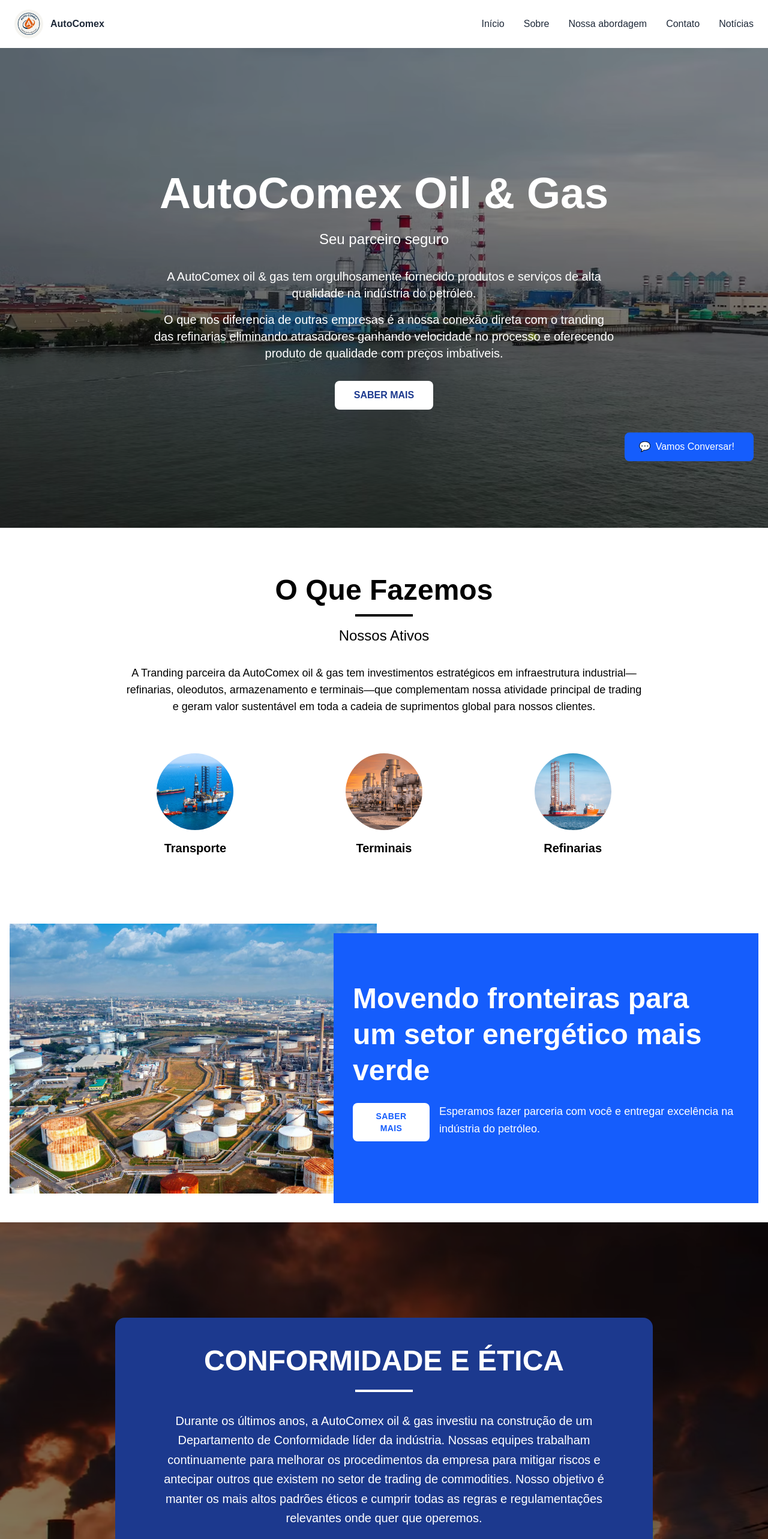
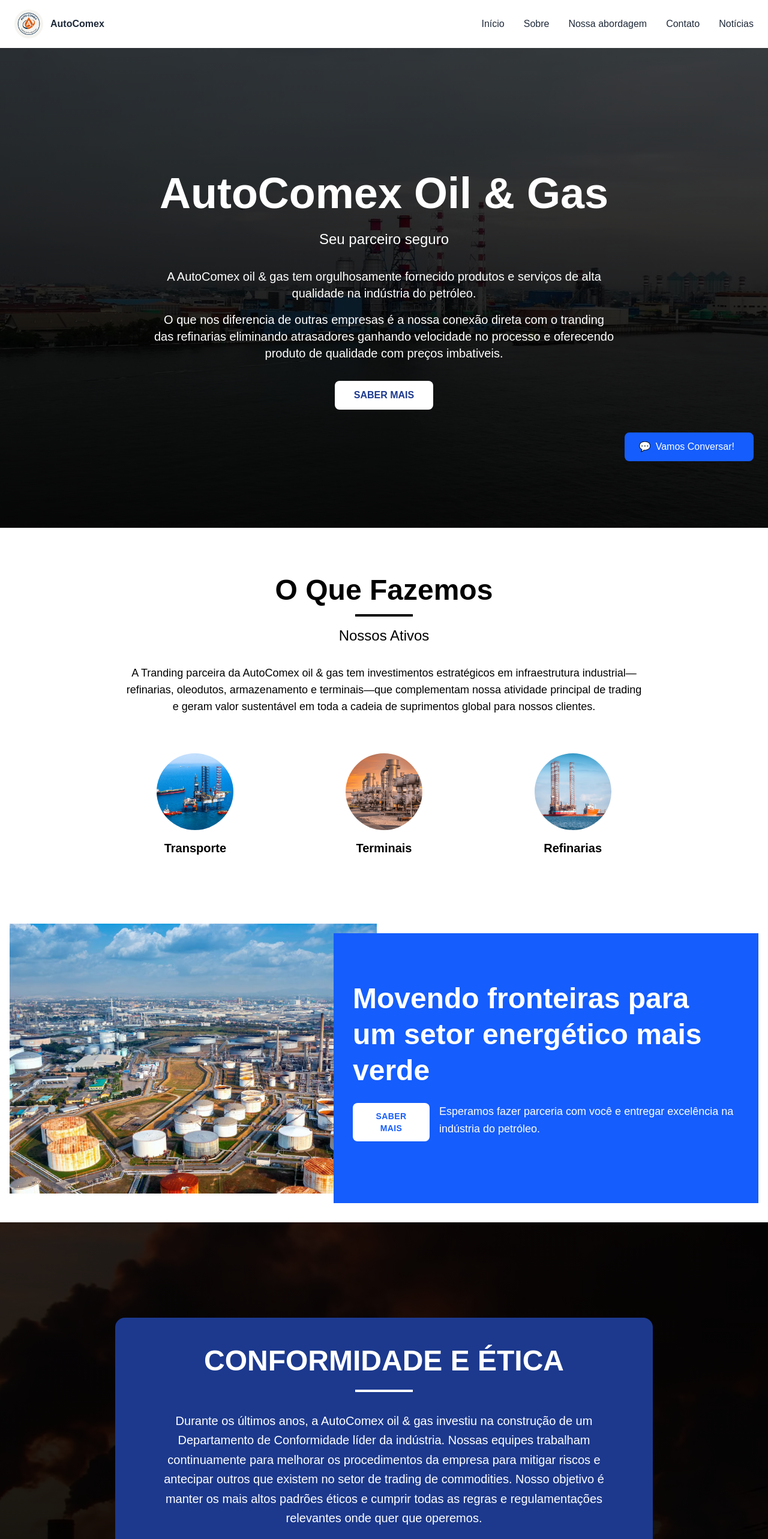
Before and after one commit to GabrielSRocha1/autocomex, a Next.js app: page / in a window 1280 px wide. Shown: the top 2566 px of the page at 60% size. Built offline with nearby package versions, Linux system fonts and the light colour scheme.

Commit message:
Add files via upload

```diff
--- a/src/app/page.tsx
+++ b/src/app/page.tsx
@@ -40,20 +40,23 @@
       {/* Hero Section */}
       <section className="relative h-screen overflow-hidden">
         <div
-          className="absolute inset-0 bg-black bg-opacity-60"
+          className="absolute inset-0 bg-black bg-opacity-70"
         >
           <div
             className="absolute inset-0"
             style={{
               backgroundImage: "url('/7a79b8_9a4ff7921a4e43e6b95de45df6292a14f000.avif')",
               backgroundSize: "cover",
-              backgroundPosition: "center",
+              backgroundPosition: "center top",
               backgroundRepeat: "no-repeat",
-              opacity: 0.6
+              opacity: 0.4
             }}
           >
           </div>
         </div>
+
+        {/* Additional overlay for better text readability */}
+        <div className="absolute inset-0 bg-gradient-to-b from-black/30 via-black/50 to-black/70"></div>
 
         <div className="relative z-10 flex items-center justify-center h-full text-center text-white px-4 sm:px-6">
           <div className="max-w-4xl">
@@ -164,19 +167,22 @@
       {/* Compliance and Ethics Section */}
       <section className="relative h-screen overflow-hidden">
         <div className="absolute inset-0">
-          <div className="absolute inset-0 bg-black bg-opacity-40"></div>
+          <div className="absolute inset-0 bg-black bg-opacity-60"></div>
           <div
             className="absolute inset-0"
             style={{
               backgroundImage: "url('/11062b_aac85620fb59408f862b5c1ae10fafe7f000.avif')",
               backgroundSize: "cover",
-              backgroundPosition: "center",
+              backgroundPosition: "center top",
               backgroundRepeat: "no-repeat",
-              opacity: 0.5
+              opacity: 0.4
             }}
           >
           </div>
         </div>
+
+        {/* Additional overlay for better text readability */}
+        <div className="absolute inset-0 bg-gradient-to-b from-black/50 via-black/70 to-black/90"></div>
 
         <div className="relative z-10 flex items-center justify-center h-full px-4 sm:px-6">
           <div className="bg-blue-900 rounded-xl sm:rounded-2xl p-6 sm:p-8 lg:p-12 max-w-4xl w-full">
@@ -231,19 +237,22 @@
       {/* About Us Section */}
       <section className="relative h-screen overflow-hidden">
         <div className="absolute inset-0">
-          <div className="absolute inset-0 bg-black bg-opacity-40"></div>
+          <div className="absolute inset-0 bg-black bg-opacity-50"></div>
           <div
             className="absolute inset-0"
             style={{
               backgroundImage: "url('/7a79b8_6c7902afbfbe49568ba7c071115c6e22~mv2.avif')",
               backgroundSize: "cover",
-              backgroundPosition: "center",
+              backgroundPosition: "center top",
               backgroundRepeat: "no-repeat",
-              opacity: 0.6
+              opacity: 0.5
             }}
           >
           </div>
         </div>
+
+        {/* Additional overlay for better text readability */}
+        <div className="absolute inset-0 bg-gradient-to-b from-black/40 via-black/60 to-black/80"></div>
 
         <div className="relative z-10 flex items-center justify-center h-full px-4 sm:px-6">
           <div className="max-w-4xl text-center text-white">
@@ -346,19 +355,22 @@
       {/* Our Approach Section */}
       <section className="relative h-screen overflow-hidden">
         <div className="absolute inset-0">
-          <div className="absolute inset-0 bg-black bg-opacity-40"></div>
+          <div className="absolute inset-0 bg-black bg-opacity-50"></div>
           <div
             className="absolute inset-0"
             style={{
               backgroundImage: "url('/7a79b8_8e0f52cec6514d2faabb72f00b70d9c0~mv2.avif')",
               backgroundSize: "cover",
-              backgroundPosition: "center",
+              backgroundPosition: "center top",
               backgroundRepeat: "no-repeat",
-              opacity: 0.8
+              opacity: 0.6
             }}
           >
           </div>
         </div>
+
+        {/* Additional overlay for better text readability */}
+        <div className="absolute inset-0 bg-gradient-to-b from-black/40 via-black/60 to-black/80"></div>
 
         <div className="relative z-10 flex items-center justify-center h-full px-4 sm:px-6">
           <div className="max-w-4xl text-center text-white">
@@ -518,19 +530,22 @@
       {/* Contact Us Section */}
       <section className="relative h-screen overflow-hidden">
         <div className="absolute inset-0">
-          <div className="absolute inset-0 bg-black bg-opacity-40"></div>
+          <div className="absolute inset-0 bg-black bg-opacity-50"></div>
           <div
             className="absolute inset-0"
             style={{
               backgroundImage: "url('/7a79b8_db8db979019e481da272a86e0a484809~mv2.avif')",
               backgroundSize: "cover",
-              backgroundPosition: "center",
+              backgroundPosition: "center top",
               backgroundRepeat: "no-repeat",
-              opacity: 0.8
+              opacity: 0.6
             }}
           >
           </div>
         </div>
+
+        {/* Additional overlay for better text readability */}
+        <div className="absolute inset-0 bg-gradient-to-b from-black/40 via-black/60 to-black/80"></div>
 
         <div className="relative z-10 flex items-center justify-center h-full px-4 sm:px-6">
           <div className="max-w-4xl text-center text-white">
```
